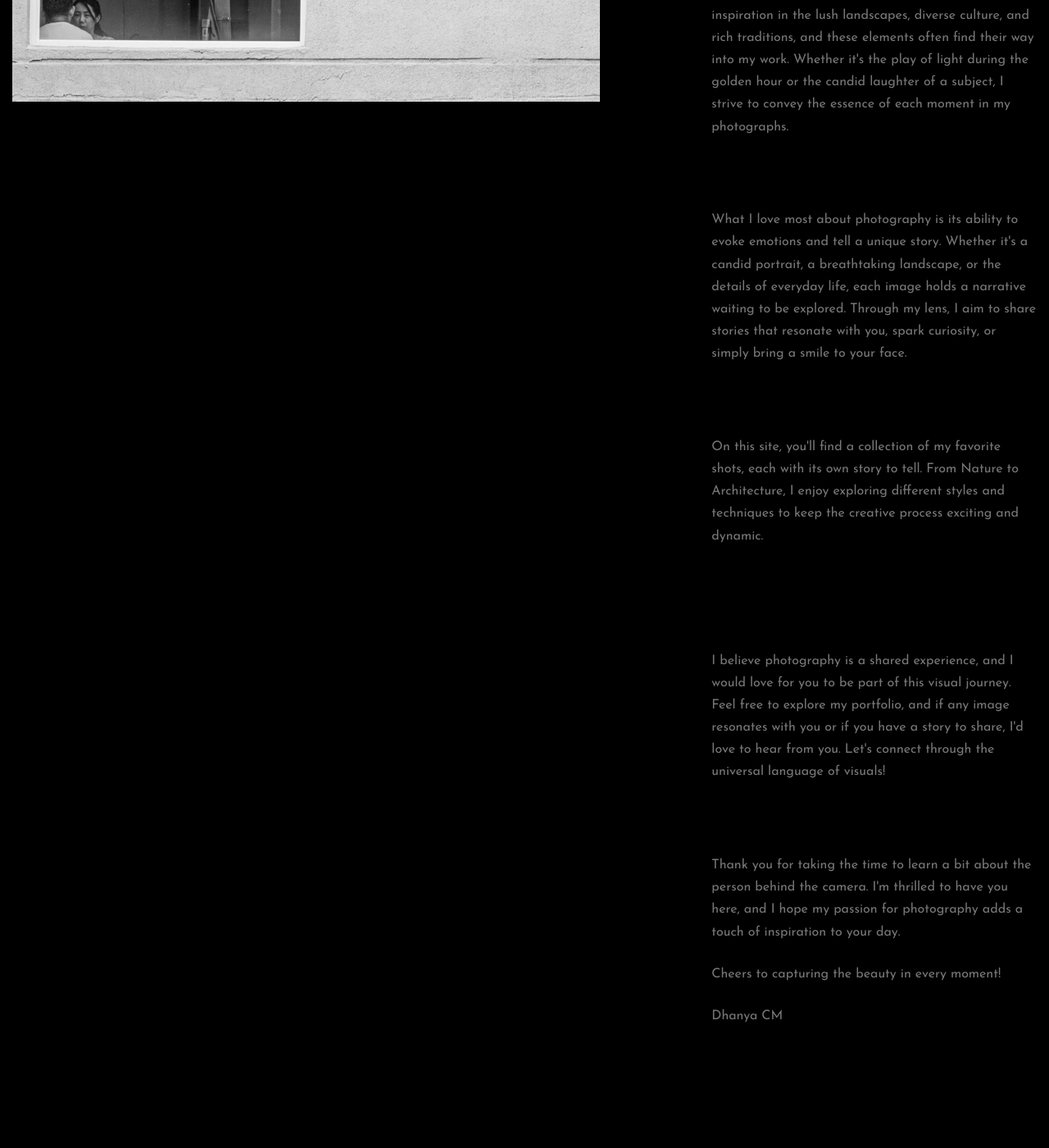
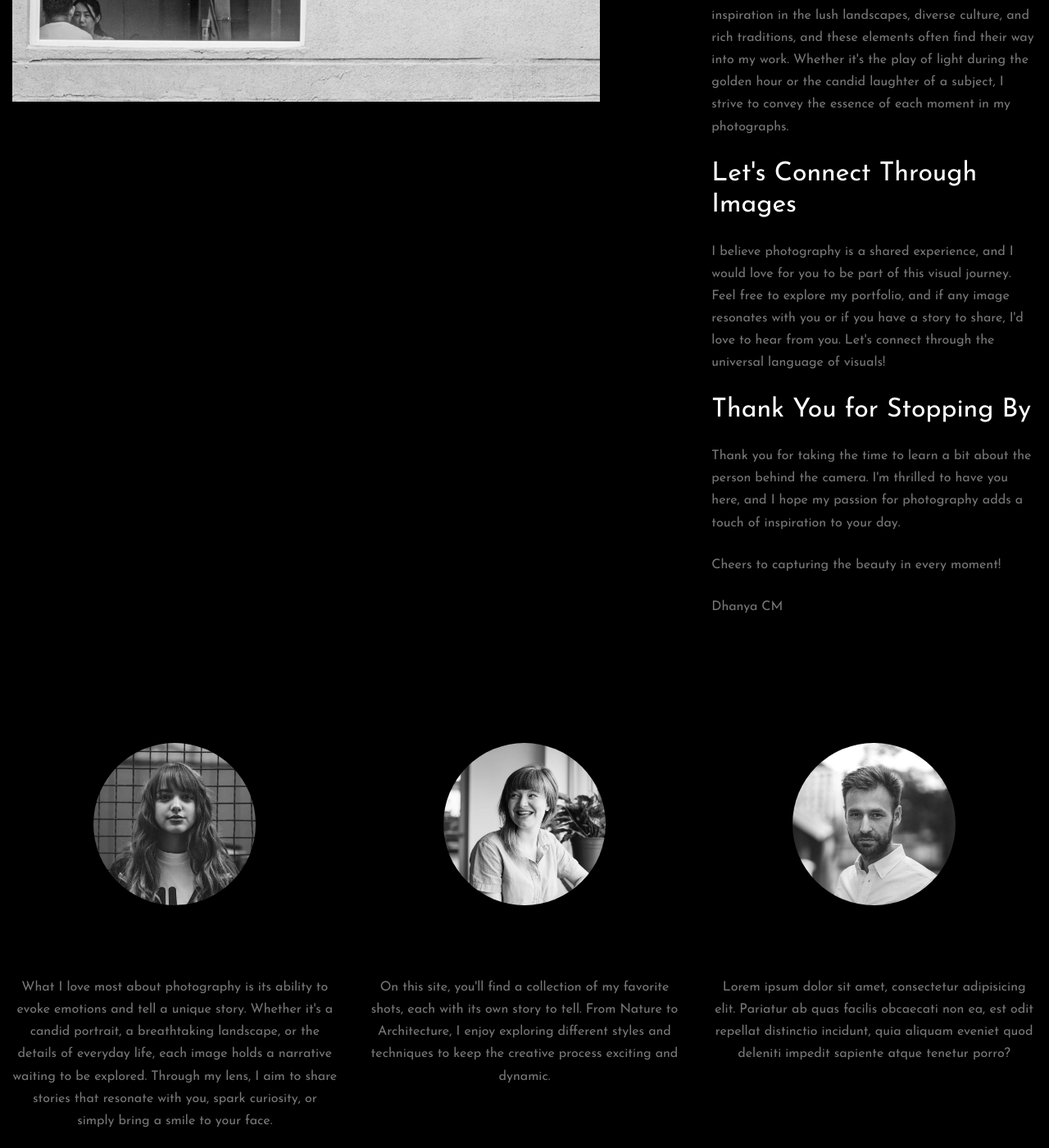
Before and after one commit to dhanyacm/peacockframes, a Jekyll site: the page built from about.html, in a window 1280 px wide and 1400 px high, scrolled down 877 px. Shown: the whole window at 82% size. Built offline with Jekyll 4.4.1, drawn with Linux system fonts in a browser that asks for light colours; some web fonts are replaced; a script that is not in the unit is left out; some of the changed text lies outside the part shown.

Commit message:
Update about.html

```diff
--- a/about.html
+++ b/about.html
@@ -29,22 +29,22 @@
             <h3 class="text-white">Capturing Moments, Creating Memories</h3>
             <p>Hello and welcome to my little corner of visual storytelling! I'm Dhanya CM, the enthusiast behind the lens and the creative eye responsible for the images you'll find on this photography journey.</p>
 
-            <h2 class="text-black font-weight-light mb-4">The Passion Behind the Lens</h2>
+            <h2 class="text-white font-weight-light mb-4">The Passion Behind the Lens</h2>
             <p class="mb-4">Photography, for me, is more than just a hobby—it's a passion that allows me to freeze moments in time, creating memories that last a lifetime. I've always been fascinated by the art of capturing emotions, expressions, and the beauty that often goes unnoticed in our fast-paced world.</p>
 
-            <h2 class="text-black font-weight-light mb-4">A Glimpse Into My World</h2>
+            <h2 class="text-white font-weight-light mb-4">A Glimpse Into My World</h2>
             <p class="mb-4">Hailing from God's Own Country, Kerala, I find inspiration in the lush landscapes, diverse culture, and rich traditions, and these elements often find their way into my work. Whether it's the play of light during the golden hour or the candid laughter of a subject, I strive to convey the essence of each moment in my photographs.</p>
 
-            <h2 class="text-black font-weight-light mb-4">What Drives Me</h2>
+             <!--  <h2 class="text-white font-weight-light mb-4">What Drives Me</h2>
             <p class="mb-4">What I love most about photography is its ability to evoke emotions and tell a unique story. Whether it's a candid portrait, a breathtaking landscape, or the details of everyday life, each image holds a narrative waiting to be explored. Through my lens, I aim to share stories that resonate with you, spark curiosity, or simply bring a smile to your face.</p>
 
-            <h2 class="text-black font-weight-light mb-4">What to Expect Here</h2>
+            <h2 class="text-white font-weight-light mb-4">What to Expect Here</h2>
             <p class="mb-4">On this site, you'll find a collection of my favorite shots, each with its own story to tell. From Nature to Architecture, I enjoy exploring different styles and techniques to keep the creative process exciting and dynamic.</p>
-
-            <h2 class="text-black font-weight-light mb-4">Let's Connect Through Images</h2>
+               -->
+            <h2 class="text-white font-weight-light mb-4">Let's Connect Through Images</h2>
             <p class="mb-4">I believe photography is a shared experience, and I would love for you to be part of this visual journey. Feel free to explore my portfolio, and if any image resonates with you or if you have a story to share, I'd love to hear from you. Let's connect through the universal language of visuals!</p>
 
-            <h2 class="text-black font-weight-light mb-4">Thank You for Stopping By</h2>
+            <h2 class="text-white font-weight-light mb-4">Thank You for Stopping By</h2>
             <p class="mb-4">Thank you for taking the time to learn a bit about the person behind the camera. I'm thrilled to have you here, and I hope my passion for photography adds a touch of inspiration to your day.
             </p>
             <p class="mb-4">Cheers to capturing the beauty in every moment!
@@ -58,19 +58,19 @@
     <div class="row site-section">
           <div class="col-md-6 col-lg-6 col-xl-4 text-center mb-5">
             <img src="images/person_1.jpg" alt="Image" class="img-fluid w-50 rounded-circle mb-4">
-            <h2 class="text-black font-weight-light mb-4">VISION</h2>
-            <p class="mb-4">Lorem ipsum dolor sit amet, consectetur adipisicing elit. Pariatur ab quas facilis obcaecati non ea, est odit repellat distinctio incidunt, quia aliquam eveniet quod deleniti impedit sapiente atque tenetur porro?</p>
+            <h2 class="text-black font-weight-light mb-4">What Drives Me</h2>
+            <p class="mb-4">What I love most about photography is its ability to evoke emotions and tell a unique story. Whether it's a candid portrait, a breathtaking landscape, or the details of everyday life, each image holds a narrative waiting to be explored. Through my lens, I aim to share stories that resonate with you, spark curiosity, or simply bring a smile to your face.</p>
           </div>
           <div class="col-md-6 col-lg-6 col-xl-4 text-center mb-5">
             <img src="images/person_2.jpg" alt="Image" class="img-fluid w-50 rounded-circle mb-4">
-            <h2 class="text-black font-weight-light mb-4">PHILOSPHY</h2>
-            <p class="mb-4">Lorem ipsum dolor sit amet, consectetur adipisicing elit. Pariatur ab quas facilis obcaecati non ea, est odit repellat distinctio incidunt, quia aliquam eveniet quod deleniti impedit sapiente atque tenetur porro?</p>
-          </div>
+            <h2 class="text-black font-weight-light mb-4">What to Expect Here</h2>
+            <p class="mb-4">On this site, you'll find a collection of my favorite shots, each with its own story to tell. From Nature to Architecture, I enjoy exploring different styles and techniques to keep the creative process exciting and dynamic.</p>
+           </div>
           <div class="col-md-6 col-lg-6 col-xl-4 text-center mb-5">
             <img src="images/person_4.jpg" alt="Image" class="img-fluid w-50 rounded-circle mb-4">
             <h2 class="text-black font-weight-light mb-4">EXPERIENCE</h2>
             <p class="mb-4">Lorem ipsum dolor sit amet, consectetur adipisicing elit. Pariatur ab quas facilis obcaecati non ea, est odit repellat distinctio incidunt, quia aliquam eveniet quod deleniti impedit sapiente atque tenetur porro?</p>
-                  </div>
+          </div>
         </div>
       </div>
     </div>
```
